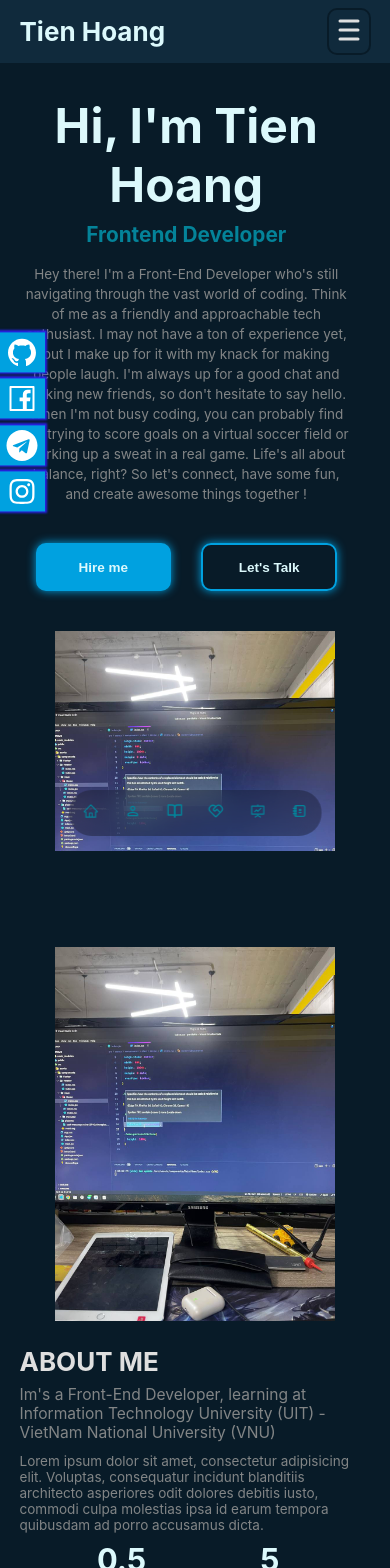
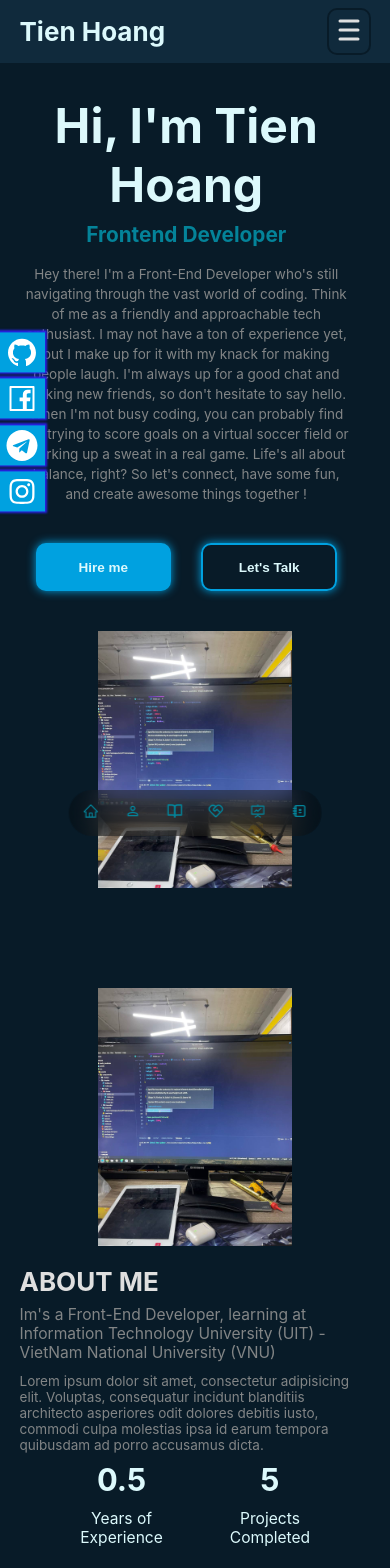
Before and after one commit to nhattien7701vn/nhattien-portfolio, a React (Vite) app: page / in a window 390 px wide. Shown: the top 1568 px of the page. Built offline with nearby package versions, Linux system fonts and the light colour scheme.

Commit message:
fix layout

```diff
--- a/src/assets/components/Main/About/index.css
+++ b/src/assets/components/Main/About/index.css
@@ -129,8 +129,7 @@
 
 @media (max-width: 900px) {
   .section.about {
-    gap: 2%;
-    height: 130vh;
+    gap: 3%;
   }
 
   .about-experience li h2 {
@@ -139,10 +138,9 @@
 }
 
 @media (max-width: 800px) {
-
-
   .about-leftContent {
-    max-width: 80%;
+    max-width: 55%;
+    margin-bottom: 1rem;
   }
 
   .about-rightContent {
@@ -162,10 +160,10 @@
   }
 
   .about-experience li h2 {
-    margin-bottom: 0.5rem;
+    margin-bottom: 0.7rem;
   }
 
   .about-experience li {
-    margin-bottom: 0.8rem;
+    margin-bottom: 1.5rem;
   }
 }
--- a/src/assets/components/Main/Home/index.css
+++ b/src/assets/components/Main/Home/index.css
@@ -170,7 +170,7 @@
   }
 
   .home-rightContent {
-    width: 80%;
+    width: 55%;
     max-height: 65%;
     text-align: center;
   }
--- a/src/assets/components/Main/index.css
+++ b/src/assets/components/Main/index.css
@@ -28,6 +28,7 @@
     flex-direction: column;
     padding-top: 4rem;
     align-items: center;
+    height: auto;
   }
   .sectionTitle{
     margin-bottom: 0.5rem;
```
Also changed, not shown: 4 other files (tests, documents, lock files or other folders).
